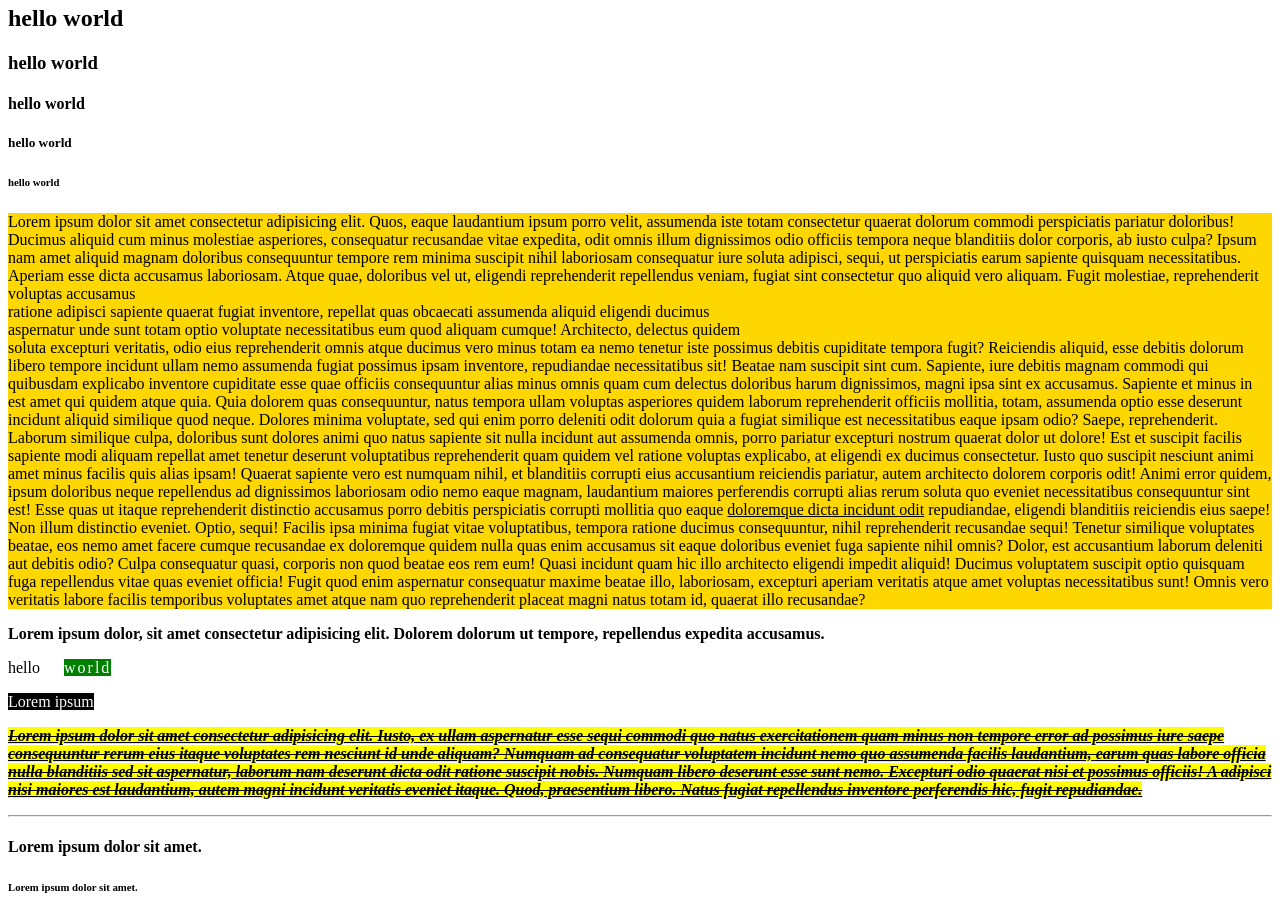
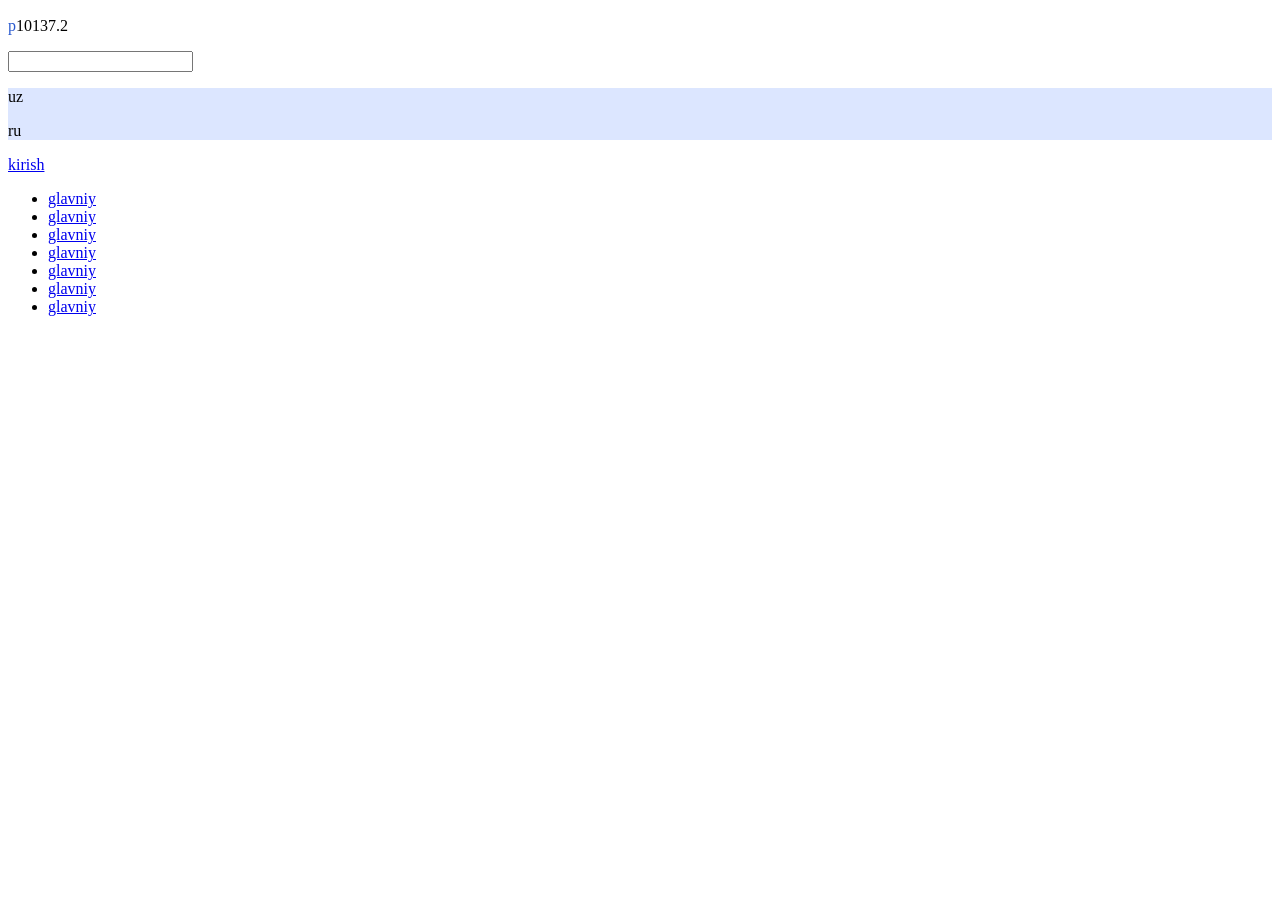
Before and after one commit to ruslanjont1/Namanganliklar24, a plain HTML site: page index.html in a window 1280 px wide. Shown: the part 75-990 px from the top of the page. After the commit the page ends 800 px from the top, so only its background shows below. Drawn offline with Linux system fonts and the light colour scheme; grey boxes are pictures that could not be loaded.

Commit message:
3-dars amalyot

```diff
--- a/index.html
+++ b/index.html
@@ -1,102 +1,46 @@
 <!DOCTYPE html>
-<!--  html 5  versiya da ishlayotganligimizni bildiradi  -->
 <html lang="en">
-<!-- saytimiz tilini anglatadi  -->
+
 <head>
     <meta charset="UTF-8">
-    <!-- simvollarni oqish uchun  -->
     <meta http-equiv="X-UA-Compatible" content="IE=edge">
-    <!-- har qanday brauzer uchun moslashtiradi-->
     <meta name="viewport" content="width=device-width, initial-scale=1.0">
-    <!-- qurilmalarga moslashtiradi -->
-    <title>1-dars front 7-aprel</title>
+    <title>3-dars</title>
 </head>
-<!-- <head> bosh qismi yani nastroyni qism  -->
+
 <body>
-    <h1>hello world</h1>
-    <h2>hello world</h2>
-    <h3>hello world</h3>
-    <h4>hello world</h4>
-    <h5>hello world</h5>
-    <h6>hello world</h6>
-    <p style="background-color:gold">
-        Lorem ipsum dolor sit amet consectetur adipisicing elit. Quos, eaque laudantium ipsum porro velit, assumenda
-        iste totam consectetur quaerat dolorum commodi perspiciatis pariatur doloribus! Ducimus aliquid cum minus
-        molestiae asperiores, consequatur recusandae vitae expedita, odit omnis illum dignissimos odio officiis tempora
-        neque blanditiis dolor corporis, ab iusto culpa? Ipsum nam amet aliquid magnam doloribus consequuntur tempore
-        rem minima suscipit nihil laboriosam consequatur iure soluta adipisci, sequi, ut perspiciatis earum sapiente
-        quisquam necessitatibus. Aperiam esse dicta accusamus laboriosam. Atque quae, doloribus vel ut, eligendi
-        reprehenderit repellendus veniam, fugiat sint consectetur quo aliquid vero aliquam. Fugit molestiae,
-        reprehenderit voluptas accusamus <br> ratione adipisci sapiente quaerat fugiat inventore, repellat quas
-        obcaecati
-        assumenda aliquid eligendi ducimus <br> aspernatur unde sunt totam optio voluptate necessitatibus eum quod
-        aliquam
-        cumque! Architecto, delectus quidem <br>soluta excepturi veritatis, odio eius reprehenderit omnis atque ducimus
-        vero
-        minus totam ea nemo tenetur iste possimus debitis cupiditate tempora fugit? Reiciendis aliquid, esse debitis
-        dolorum libero tempore incidunt ullam nemo assumenda fugiat possimus ipsam inventore, repudiandae necessitatibus
-        sit! Beatae nam suscipit sint cum. Sapiente, iure debitis magnam commodi qui quibusdam explicabo inventore
-        cupiditate esse quae officiis consequuntur alias minus omnis quam cum delectus doloribus harum dignissimos,
-        magni ipsa sint ex accusamus. Sapiente et minus in est amet qui quidem atque quia. Quia dolorem quas
-        consequuntur, natus tempora ullam voluptas asperiores quidem laborum reprehenderit officiis mollitia, totam,
-        assumenda optio esse deserunt incidunt aliquid similique quod neque. Dolores minima voluptate, sed qui enim
-        porro deleniti odit dolorum quia a fugiat similique est necessitatibus eaque ipsam odio? Saepe, reprehenderit.
-        Laborum similique culpa, doloribus sunt dolores animi quo natus sapiente sit nulla incidunt aut assumenda omnis,
-        porro pariatur excepturi nostrum quaerat dolor ut dolore! Est et suscipit facilis sapiente modi aliquam repellat
-        amet tenetur deserunt voluptatibus reprehenderit quam quidem vel ratione voluptas explicabo, at eligendi ex
-        ducimus consectetur. Iusto quo suscipit nesciunt animi amet minus facilis quis alias ipsam! Quaerat sapiente
-        vero est numquam nihil, et blanditiis corrupti eius accusantium reiciendis pariatur, autem architecto dolorem
-        corporis odit! Animi error quidem, ipsum doloribus neque repellendus ad dignissimos laboriosam odio nemo eaque
-        magnam, laudantium maiores perferendis corrupti alias rerum soluta quo eveniet necessitatibus consequuntur sint
-        est! Esse quas ut itaque reprehenderit distinctio accusamus porro debitis perspiciatis corrupti mollitia quo
-        eaque <ins> doloremque dicta incidunt odit</ins> repudiandae, eligendi blanditiis reiciendis eius saepe! Non illum
-        distinctio eveniet. Optio, sequi! Facilis ipsa minima fugiat vitae voluptatibus, tempora ratione ducimus
-        consequuntur, nihil reprehenderit recusandae sequi! Tenetur similique voluptates beatae, eos nemo amet facere
-        cumque recusandae ex doloremque quidem nulla quas enim accusamus sit eaque doloribus eveniet fuga sapiente nihil
-        omnis? Dolor, est accusantium laborum deleniti aut debitis odio? Culpa consequatur quasi, corporis non quod
-        beatae eos rem eum! Quasi incidunt quam hic illo architecto eligendi impedit aliquid! Ducimus voluptatem
-        suscipit optio quisquam fuga repellendus vitae quas eveniet officia! Fugit quod enim aspernatur consequatur
-        maxime beatae illo, laboriosam, excepturi aperiam veritatis atque amet voluptas necessitatibus sunt! Omnis vero
-        veritatis labore facilis temporibus voluptates amet atque nam quo reprehenderit placeat magni natus totam id,
-        quaerat illo recusandae?
-    </p>
-    <p> <strong>
-            Lorem ipsum dolor, sit amet consectetur adipisicing elit. Dolorem dolorum ut tempore, repellendus expedita
-            accusamus.
-        </strong>
-    </p>
-    <p style="word-spacing: 20px;"> hello <span style="color: white;background-color: green;letter-spacing: 2px;">
-            world</span> </p>
-    <p>
-        <mark style="background-color: black; color: #fff;"> Lorem ipsum </mark>
-    </p>
-    <p>
-        <em>
-            <del> <mark> <strong> <ins> Lorem ipsum dolor sit amet consectetur adipisicing elit. Iusto, ex ullam
-                            aspernatur esse sequi commodi quo natus exercitationem quam minus non tempore error ad
-                            possimus iure saepe consequuntur rerum eius itaque voluptates rem nesciunt id unde aliquam?
-                            Numquam ad consequatur voluptatem incidunt nemo quo assumenda facilis laudantium, earum quas
-                            labore officia nulla blanditiis sed sit aspernatur, laborum nam deserunt dicta odit ratione
-                            suscipit nobis. Numquam libero deserunt esse sunt nemo. Excepturi odio quaerat nisi et
-                            possimus officiis! A adipisci nisi maiores est laudantium, autem magni incidunt veritatis
-                            eveniet itaque. Quod, praesentium libero. Natus fugiat repellendus inventore perferendis
-                            hic, fugit repudiandae.</ins></strong></mark></del>
-        </em>
-    </p>
-<hr>
-<h4>Lorem ipsum dolor sit amet.</h4>
-<h6>Lorem ipsum dolor sit amet.</h6>
-<img src="./images/20220602_194657.jpg" width="400" height="400" alt="rasm bor">
-<hr>
-<a href="./about.html"> yangi oyna </a><br>
-<a href="./about.html" target="_blank"> yangi oyna </a><br>
-<a href="./about.html" > yangi oyna </a><br>
-<a href=tel:+998888980556> bizga qong'iroq qiling</a><br>
-<em> yangi kod </em>
-<!--  a tegi link qoyish uchun-->
-<pre> Lorem ipsum dolor, sit amet consectetur adipisicing elit. Aliquam, dolores! </pre>
-<p>H <sup style="background-color: black; color: #fff;">2</sup>O</p>
-<p> helllo git </p>
-<p> <strong> hello world</strong></p>
+    <header><!-- conteniyer -->
+        <div> <!--karobka  -->
+            <nav><!-- -->
+                <div>
+                    <img src="https://picsum.photos/300/30" alt="sayt logosi">
+                    <p><span style="color: #2959ce;">$</span>10137.2</p>
+                    <p><span style="color: #2959ce;">p</span>10137.2</p>
+                </div>
+                <div>
+                    <input type="text">
+                    <div style="background-color: #DCE6FF;">
+                        <p><span>uz</span></p>
+                        <p><span>ru</span></p>
+                    </div>
+                    <a href="./about.html" target="_blank">kirish</a>
+                </div>
+            </nav>
+        </div>
+    </header>
+    <main>
+        <div>
+            <ul>
+                <li> <a href="about.html">glavniy</a></li>
+                <li><a href="./about.html">glavniy</a></li>
+                <li><a href="./about.html">glavniy</a></li>
+                <li><a href="./images/20220602_194657.jpg">glavniy</a></li>
+                <li><a href="./about.html">glavniy</a></li>
+                <li><a href="./about.html">glavniy</a></li>
+                <li><a href="./about.html">glavniy</a></li>
+            </ul>
+        </div>
+    </main>
 </body>
+
 </html>
```
